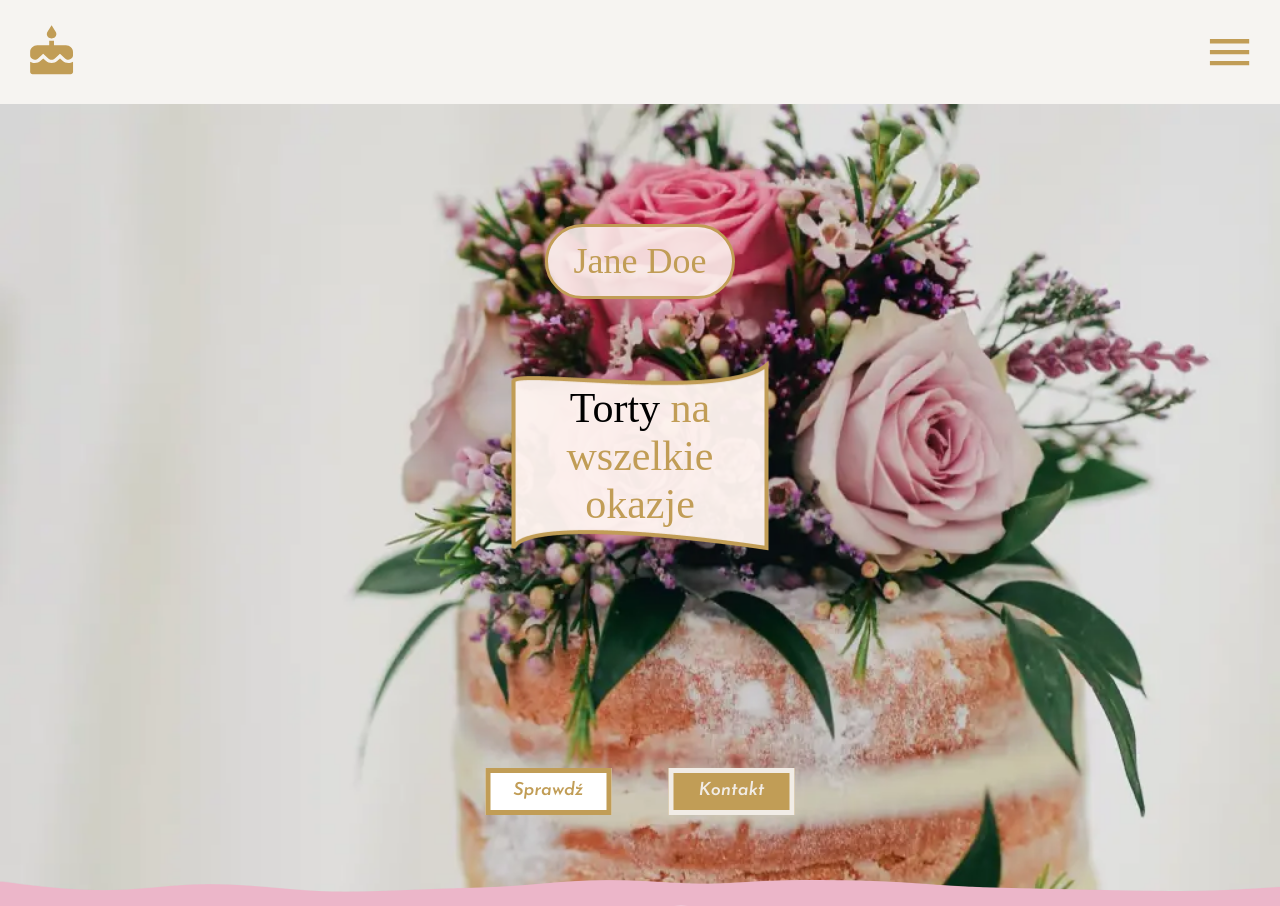
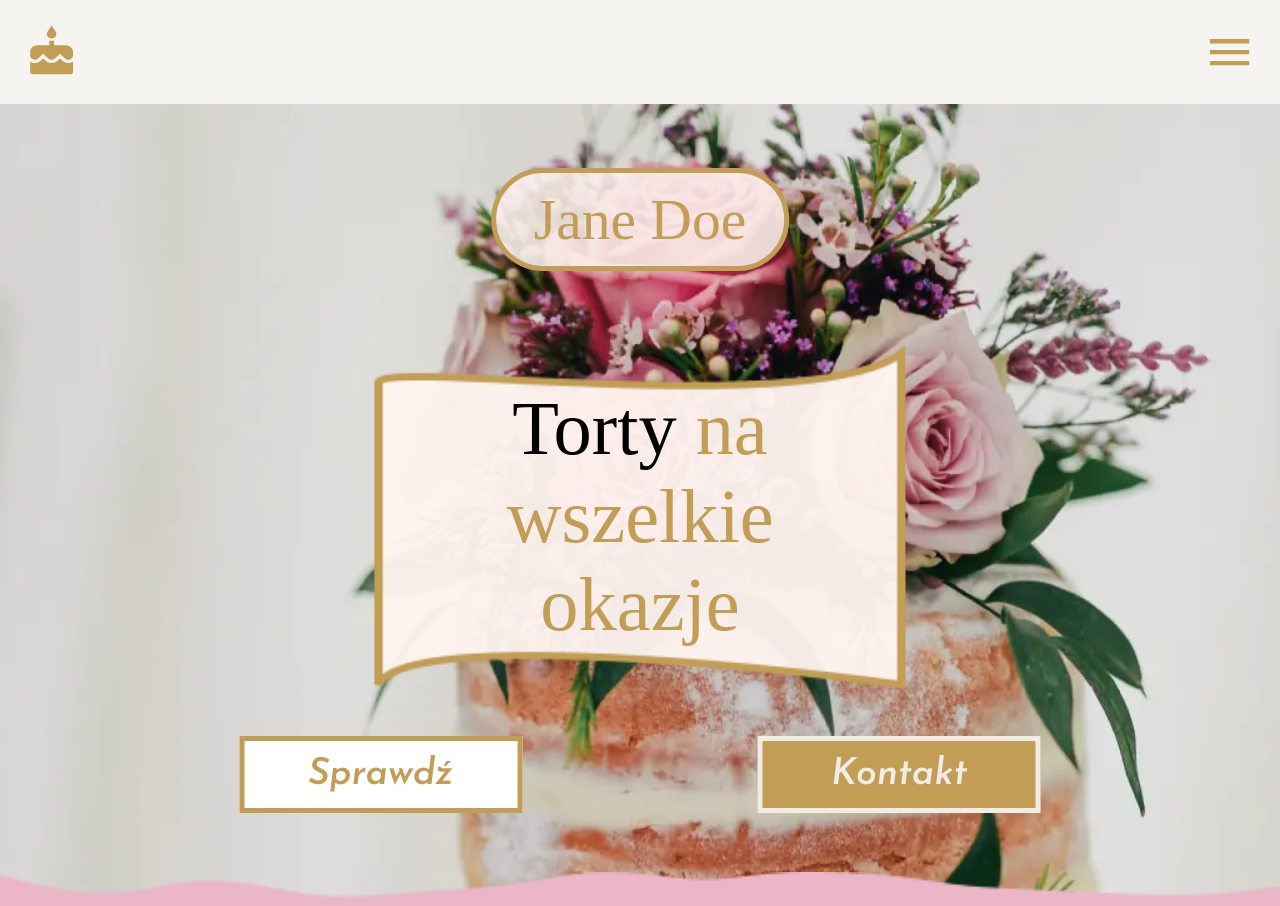
Before and after one commit to PioKl/Torty, a React (Create React App) app: page / in a window 1280 px wide. Shown: the top 906 px of the page. Built offline with nearby package versions, Linux system fonts and the light colour scheme; a web font is replaced by a local one.

Commit message:
Hero.scss|Styles update

```diff
--- a/src/style/Hero.scss
+++ b/src/style/Hero.scss
@@ -76,9 +76,20 @@
             border-width: calc(3px + (6 - 3) * ((100vw - 360px) / (1024 - 360)));
         } */
 
-        @media (orientation: landscape) {
+        @media screen and (orientation:landscape) and (min-height : $bp-small-landscapeHeight) and (max-height : $bp-large-landscapeHeight) {
+            //top:15%;
+            top: 8%;
+
+            width: calc(150px + (360 - 150) * ((100vh - #{$bp-small-landscapeHeight/1em*16px}) / (#{$bp-large-landscapeHeight/1em * 16} - #{$bp-small-landscapeHeight/1em * 16})));
+            height: calc(55px + (123 - 55) * ((100vh - #{$bp-small-landscapeHeight/1em*16px}) / (#{$bp-large-landscapeHeight/1em * 16} - #{$bp-small-landscapeHeight/1em * 16})));
+            font-size: calc(28px + (70 - 28) * ((100vh - #{$bp-small-landscapeHeight/1em*16px}) / (#{$bp-large-landscapeHeight/1em * 16} - #{$bp-small-landscapeHeight/1em * 16})));
+            border-radius: calc(44.5px + (80 - 44.5) * ((100vh - #{$bp-small-landscapeHeight/1em*16px}) / (#{$bp-large-landscapeHeight/1em * 16} - #{$bp-small-landscapeHeight/1em * 16})));
+            border-width: calc(3px + (6 - 3) * ((100vh - #{$bp-small-landscapeHeight/1em*16px}) / (#{$bp-large-landscapeHeight/1em * 16} - #{$bp-small-landscapeHeight/1em * 16})));
+        }
+
+        /*         @media (orientation: landscape) {
             top: 15%;
-        }
+        } */
     }
 
     &__poster {
@@ -102,17 +113,40 @@
             width: calc(257px + (611.38 - 257) * ((100vw - 360px) / (1024 - 360)));
         } */
 
-        @media (orientation: landscape) {
+        /*         @media (orientation: landscape) {
             top: 32%;
+        } */
+        @media screen and (orientation:landscape) and (min-height : $bp-small-landscapeHeight) and (max-height : $bp-large-landscapeHeight) {
+            //top: 35%;
+            top: 30%;
+            //top: calc(30% + (75 - 30) * ((100vh - #{$bp-small-landscapeHeight/1em*16px}) / (#{$bp-large-landscapeHeight/1em * 16} - #{$bp-small-landscapeHeight/1em * 16})));
+            width: calc(250px + (650 - 250) * ((100vh - #{$bp-small-landscapeHeight/1em*16px}) / (#{$bp-large-landscapeHeight/1em * 16} - #{$bp-small-landscapeHeight/1em * 16})));
+            height: calc(100px + (450 - 100) * ((100vh - #{$bp-small-landscapeHeight/1em*16px}) / (#{$bp-large-landscapeHeight/1em * 16} - #{$bp-small-landscapeHeight/1em * 16})));
+            /*    width: 250px;
+            height: 100px; */
+            /*             width: 650px;
+            height: 450px; */
         }
     }
 
     &__img {
-        width: 257px;
+        width: 25.7rem;
+
+        /*         width: 250px;
+        height: 100px; */
+
+        /*         width: 650px;
+        height: 450px; */
 
         //Responsive styles
         @media screen and (orientation:portrait) and (min-width : $bp-small-portraitWidth) and (max-width : $bp-large-portraitWidth) {
             width: calc(235.7px + (611.38 - 235.7) * ((100vw - #{$bp-small-portraitWidth/1em*16px}) / (#{$bp-large-portraitWidth/1em * 16} - #{$bp-small-portraitWidth/1em * 16})));
+        }
+
+        @media screen and (orientation:landscape) and (min-height : $bp-small-landscapeHeight) and (max-height : $bp-large-landscapeHeight) {
+            top: 38%;
+            width: calc(250px + (650 - 250) * ((100vh - #{$bp-small-landscapeHeight/1em*16px}) / (#{$bp-large-landscapeHeight/1em * 16} - #{$bp-small-landscapeHeight/1em * 16})));
+            height: calc(100px + (450 - 100) * ((100vh - #{$bp-small-landscapeHeight/1em*16px}) / (#{$bp-large-landscapeHeight/1em * 16} - #{$bp-small-landscapeHeight/1em * 16})));
         }
 
         /*         @media screen and (orientation:portrait) and (min-width : 360px) and (max-width : 1024px) {
@@ -144,6 +178,19 @@
             font-size: calc(42px + (96 - 42) * ((100vw - 360px) / (1024 - 360)));
         } */
 
+        @media screen and (orientation:landscape) and (min-height : $bp-small-landscapeHeight) and (max-height : $bp-large-landscapeHeight) {
+
+            width: calc(180px + (500 - 180) * ((100vh - #{$bp-small-landscapeHeight/1em*16px}) / (#{$bp-large-landscapeHeight/1em * 16} - #{$bp-small-landscapeHeight/1em * 16})));
+
+            font-size: calc(30px + (96 - 30) * ((100vh - #{$bp-small-landscapeHeight/1em*16px}) / (#{$bp-large-landscapeHeight/1em * 16} - #{$bp-small-landscapeHeight/1em * 16})));
+            /*
+            font-size: 30px;
+            width: 180px;
+
+            font-size: 96px;
+            width: 500px; */
+        }
+
         span {
             color: black;
         }
@@ -167,6 +214,14 @@
         //Responsive Styles
         @media screen and (orientation:portrait) and (min-width : $bp-small-portraitWidth) and (max-width : $bp-large-portraitWidth) {
             width: calc(279px + (808 - 279) * ((100vw - #{$bp-small-portraitWidth/1em*16px}) / (#{$bp-large-portraitWidth/1em * 16} - #{$bp-small-portraitWidth/1em * 16})));
+        }
+
+        //width: 1000px;
+        //330px
+
+        @media screen and (orientation:landscape) and (min-height : $bp-small-landscapeHeight) and (max-height : $bp-large-landscapeHeight) {
+            top: 79%;
+            width: calc(330px + (1000 - 330) * ((100vh - #{$bp-small-landscapeHeight/1em*16px}) / (#{$bp-large-landscapeHeight/1em * 16} - #{$bp-small-landscapeHeight/1em * 16})));
         }
 
         /*        @media screen and (orientation:portrait) and (min-width : 360px) and (max-width : 1024px) {
@@ -199,6 +254,22 @@
             font-size: calc(18px + (47 - 18) * ((100vw - 360px) / (1024 - 360)));
             line-height: calc(18px + (47 - 18) * ((100vw - 360px) / (1024 - 360)));
         } */
+
+        @media screen and (orientation:landscape) and (min-height : $bp-small-landscapeHeight) and (max-height : $bp-large-landscapeHeight) {
+
+            width: calc(100px + (360 - 100) * ((100vh - #{$bp-small-landscapeHeight/1em*16px}) / (#{$bp-large-landscapeHeight/1em * 16} - #{$bp-small-landscapeHeight/1em * 16})));
+            height: calc(35px + (95.5 - 35) * ((100vh - #{$bp-small-landscapeHeight/1em*16px}) / (#{$bp-large-landscapeHeight/1em * 16} - #{$bp-small-landscapeHeight/1em * 16})));
+            font-size: calc(14px + (47 - 14) * ((100vh - #{$bp-small-landscapeHeight/1em*16px}) / (#{$bp-large-landscapeHeight/1em * 16} - #{$bp-small-landscapeHeight/1em * 16})));
+            line-height: calc(14px + (47 - 14) * ((100vh - #{$bp-small-landscapeHeight/1em*16px}) / (#{$bp-large-landscapeHeight/1em * 16} - #{$bp-small-landscapeHeight/1em * 16})));
+
+            /*             width: 100px;
+            height: 35px;
+            font-size: 14px;
+
+            width: 360px;
+            height: 95.5px;
+            font-size: 47px; */
+        }
     }
 
     &__lukier {
@@ -207,6 +278,10 @@
         width: 100%;
         position: relative; //chyba, ze zakomentuje position relatvie w hero
         top: 97%;
+
+        @media screen and (orientation:landscape) and (min-height : $bp-small-landscapeHeight) and (max-height : $bp-large-landscapeHeight) {
+            top: 96%;
+        }
 
     }
 
@@ -222,5 +297,8 @@
         /*         @media screen and (orientation:portrait) and (min-width : 360px) and (max-width : 1024px) {
             height: calc(77px + (155 - 77) * ((100vw - 360px) / (1024 - 360)));
         } */
+        @media screen and (orientation:landscape) and (min-height : $bp-small-landscapeHeight) and (max-height : $bp-large-landscapeHeight) {
+            height: calc(65px + (200 - 65) * ((100vh - #{$bp-small-landscapeHeight/1em*16px}) / (#{$bp-large-landscapeHeight/1em * 16} - #{$bp-small-landscapeHeight/1em * 16})));
+        }
     }
 }
```
